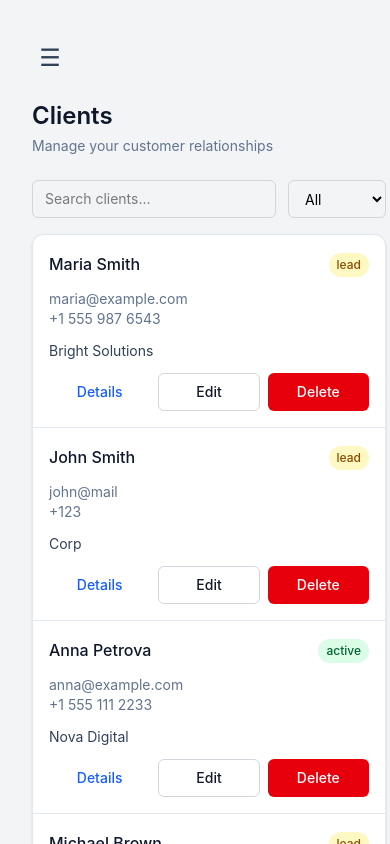
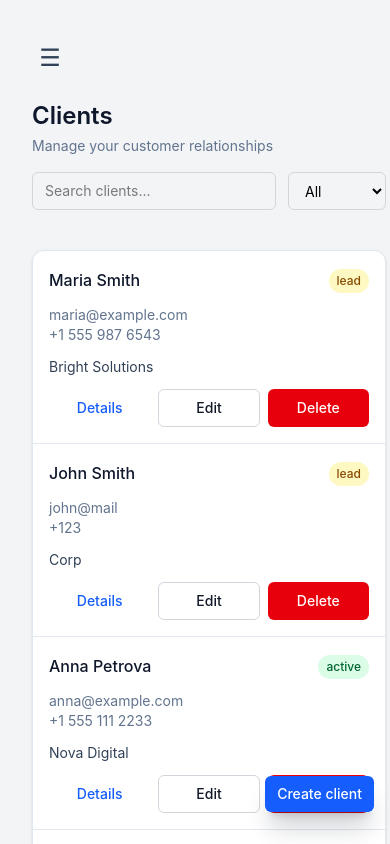
Before and after one commit to vasilyefff/flowcrm, a React (Vite) app: page /clients in a window 390 px wide. Shown: the top 844 px of the page. Built offline with nearby package versions, Linux system fonts and the light colour scheme; data requests are answered from the project's data file.

Commit message:
feat(clients): improve mobile create flow and sticky controls

```diff
--- a/db.json
+++ b/db.json
@@ -89,6 +89,24 @@
       "status": "lead",
       "id": "11",
       "createdAt": "2026-09-16T06:10:00.000Z"
+    },
+    {
+      "name": "NewTestClient",
+      "email": "@TEST",
+      "phone": "+989898",
+      "company": "Company",
+      "status": "lead",
+      "id": "12",
+      "createdAt": "2026-09-23T17:54:27.727Z"
+    },
+    {
+      "name": "TestNewClient",
+      "email": "@test2",
+      "phone": "+0000000",
+      "company": "QWE",
+      "status": "lead",
+      "id": "13",
+      "createdAt": "2026-09-23T18:15:49.484Z"
     }
   ],
   "deals": [
--- a/src/features/client/create/ClientForm.tsx
+++ b/src/features/client/create/ClientForm.tsx
@@ -11,23 +11,25 @@ import type {
 } from '@/entities/client/model/types'
 
 type CreateClientFormProps = {
-  onSubmit: (data: CreateClientDto) => void
+  onSubmit: (data: CreateClientDto) => void | Promise<void>
   onCancel?: () => void
   initialData?: CreateClientDto
   isEdit?: false
+  embedded?: boolean
 }
 
 type EditClientFormProps = {
-  onSubmit: (data: UpdateClientDto) => void
+  onSubmit: (data: UpdateClientDto) => void | Promise<void>
   onCancel?: () => void
   initialData?: UpdateClientDto
   isEdit: true
+  embedded?: boolean
 }
 
 type Props = CreateClientFormProps | EditClientFormProps
 
 export const ClientForm = (props: Props) => {
-  const { onSubmit, initialData, isEdit, onCancel } = props
+  const { onSubmit, initialData, isEdit, onCancel, embedded } = props
   const [name, setName] = useState(initialData?.name || '')
   const [email, setEmail] = useState(initialData?.email || '')
   const [phone, setPhone] = useState(initialData?.phone || '')
@@ -37,7 +39,7 @@ export const ClientForm = (props: Props) => {
   )
   const [error, setError] = useState('')
 
-  const handleSubmit = () => {
+  const handleSubmit = async () => {
     if (!name.trim() || !email.includes('@')) {
       setError('Enter valid name and email')
       return
@@ -50,7 +52,7 @@ export const ClientForm = (props: Props) => {
       status,
     }
 
-    onSubmit(formData)
+    await onSubmit(formData)
 
     if (!isEdit) {
       setName('')
@@ -64,7 +66,7 @@ export const ClientForm = (props: Props) => {
   return (
     <div
       className={
-        isEdit
+        isEdit || embedded
           ? 'w-full space-y-4'
           : 'w-full max-w-md space-y-4 rounded-xl border border-slate-200 bg-white p-5 shadow-sm'
       }
@@ -167,7 +169,15 @@ export const ClientForm = (props: Props) => {
           </Button>
         </div>
       ) : (
-        <Button onClick={handleSubmit}>Add client</Button>
+        <div className="flex flex-col gap-3">
+          <Button onClick={handleSubmit}>Add client</Button>
+
+          {onCancel && (
+            <Button variant="secondary" onClick={onCancel}>
+              Cancel
+            </Button>
+          )}
+        </div>
       )}
     </div>
   )
--- a/src/pages/clients/ClientsPage.tsx
+++ b/src/pages/clients/ClientsPage.tsx
@@ -21,6 +21,8 @@ import { EditClientDialog } from '@/features/client/edit/EditClientDialog'
 import { Input } from '@/shared/ui/Input'
 import { Select } from '@/shared/ui/Select'
 import { ScrollablePanel } from '@/shared/ui/ScrollablePanel'
+import { Button } from '@/shared/ui/Button'
+import { Modal } from '@/shared/ui/Modal'
 
 export const ClientsPage = () => {
   const clients = useSelector((state: RootState) => state.clients.items)
@@ -28,20 +30,52 @@ export const ClientsPage = () => {
   const fetchStatus = useSelector(
     (state: RootState) => state.clients.fetchStatus,
   )
+
   const dispatch = useDispatch<AppDispatch>()
-
-  useEffect(() => {
-    dispatch(fetchClients())
-  }, [dispatch])
 
   const [searchTerm, setSearchTerm] = useState('')
   const [statusFilter, setStatusFilter] = useState<'all' | ClientStatus>('all')
   const [editClient, setEditClient] = useState<Client | null>(null)
   const [clientToDelete, setClientToDelete] = useState<Client | null>(null)
   const [isDeleteModalOpen, setIsDeleteModalOpen] = useState(false)
+  const [isCreateModalOpen, setIsCreateModalOpen] = useState(false)
+  const [showBackToTop, setShowBackToTop] = useState(false)
 
-  const handleCreate = (data: CreateClientDto) => {
-    dispatch(createClient(data))
+  useEffect(() => {
+    dispatch(fetchClients())
+  }, [dispatch])
+
+  useEffect(() => {
+    const mediaQuery = window.matchMedia('(min-width: 1280px)')
+
+    const handleDesktopChange = (event: MediaQueryListEvent) => {
+      if (event.matches) {
+        setIsCreateModalOpen(false)
+      }
+    }
+
+    mediaQuery.addEventListener('change', handleDesktopChange)
+
+    return () => {
+      mediaQuery.removeEventListener('change', handleDesktopChange)
+    }
+  }, [])
+
+  useEffect(() => {
+    const handleScroll = () => {
+      setShowBackToTop(window.scrollY > 300)
+    }
+
+    window.addEventListener('scroll', handleScroll)
+
+    return () => {
+      window.removeEventListener('scroll', handleScroll)
+    }
+  }, [])
+
+  const handleCreate = async (data: CreateClientDto) => {
+    await dispatch(createClient(data)).unwrap()
+    setIsCreateModalOpen(false)
   }
 
   const handleDelete = (client: Client) => {
@@ -106,16 +140,67 @@ export const ClientsPage = () => {
   })
 
   return (
-    <div className="space-y-6">
-      <div className="space-y-1">
-        <h1 className="text-2xl font-semibold text-slate-900">Clients</h1>
-        <p className="text-sm text-slate-500">
-          Manage your customer relationships
-        </p>
+    <div>
+      <div className="sticky top-[52px] z-20 mb-6 bg-gray-100 pb-4 md:static md:bg-transparent md:pb-0">
+        <div className="space-y-1">
+          <h1 className="text-2xl font-semibold text-slate-900">Clients</h1>
+
+          <p className="text-sm text-slate-500">
+            Manage your customer relationships
+          </p>
+        </div>
+
+        <div className="mt-4 flex gap-3">
+          <Input
+            value={searchTerm}
+            onChange={(e) => setSearchTerm(e.target.value)}
+            placeholder="Search clients..."
+          />
+
+          <Select
+            value={statusFilter}
+            onChange={(e) =>
+              setStatusFilter(e.target.value as 'all' | ClientStatus)
+            }
+          >
+            <option value="all">All</option>
+            <option value="lead">Lead</option>
+            <option value="active">Active</option>
+            <option value="inactive">Inactive</option>
+          </Select>
+        </div>
+      </div>
+
+      <div className="fixed right-4 bottom-8 z-40 flex flex-col items-end gap-10 xl:hidden">
+        {showBackToTop && (
+          <button
+            type="button"
+            aria-label="Back to top"
+            onClick={() =>
+              window.scrollTo({
+                top: 0,
+                behavior: 'smooth',
+              })
+            }
+            className="flex h-12 w-12 items-center justify-center rounded-lg bg-slate-700 text-lg text-white shadow-lg shadow-slate-900/20 hover:bg-slate-800"
+          >
+            ↑
+          </button>
+        )}
+
+        <div className="shadow-xl shadow-slate-900/20">
+          <Button
+            type="button"
+            variant="primary"
+            onClick={() => setIsCreateModalOpen(true)}
+          >
+            Create client
+          </Button>
+        </div>
       </div>
 
       {fetchStatus === 'loading' && (
-        <div className="flex items-center gap-3 rounded-xl border border-slate-200 bg-white p-4 text-sm text-slate-500 shadow-sm">
+        <div className="mb-6 flex items-center gap-3 rounded-xl border border-slate-200 bg-white p-4 text-sm text-slate-500 shadow-sm">
           <div className="h-4 w-4 animate-spin rounded-full border-2 border-slate-300 border-t-blue-600" />
           <p>Loading clients...</p>
         </div>
@@ -124,7 +209,7 @@ export const ClientsPage = () => {
       {error && (
         <div
           role="alert"
-          className="relative max-w-xl rounded-xl border border-red-200 bg-red-50 p-4 pr-12 text-sm text-red-700 shadow-sm"
+          className="relative mb-6 max-w-xl rounded-xl border border-red-200 bg-red-50 p-4 pr-12 text-sm text-red-700 shadow-sm"
         >
           <button
             type="button"
@@ -142,26 +227,6 @@ export const ClientsPage = () => {
 
       <div className="grid gap-6 xl:grid-cols-[minmax(0,1fr)_380px]">
         <div className="space-y-4">
-          <div className="flex gap-3">
-            <Input
-              value={searchTerm}
-              onChange={(e) => setSearchTerm(e.target.value)}
-              placeholder="Search clients..."
-            />
-
-            <Select
-              value={statusFilter}
-              onChange={(e) =>
-                setStatusFilter(e.target.value as 'all' | ClientStatus)
-              }
-            >
-              <option value="all">All</option>
-              <option value="lead">Lead</option>
-              <option value="active">Active</option>
-              <option value="inactive">Inactive</option>
-            </Select>
-          </div>
-
           {fetchStatus === 'succeeded' && (
             <ScrollablePanel>
               <ClientList
@@ -174,8 +239,21 @@ export const ClientsPage = () => {
           )}
         </div>
 
-        <ClientForm onSubmit={handleCreate} />
+        <div className="hidden xl:block">
+          <ClientForm onSubmit={handleCreate} />
+        </div>
       </div>
+
+      <Modal
+        isOpen={isCreateModalOpen}
+        onClose={() => setIsCreateModalOpen(false)}
+      >
+        <ClientForm
+          onSubmit={handleCreate}
+          embedded
+          onCancel={() => setIsCreateModalOpen(false)}
+        />
+      </Modal>
 
       <EditClientDialog
         isOpen={!!editClient}
```
